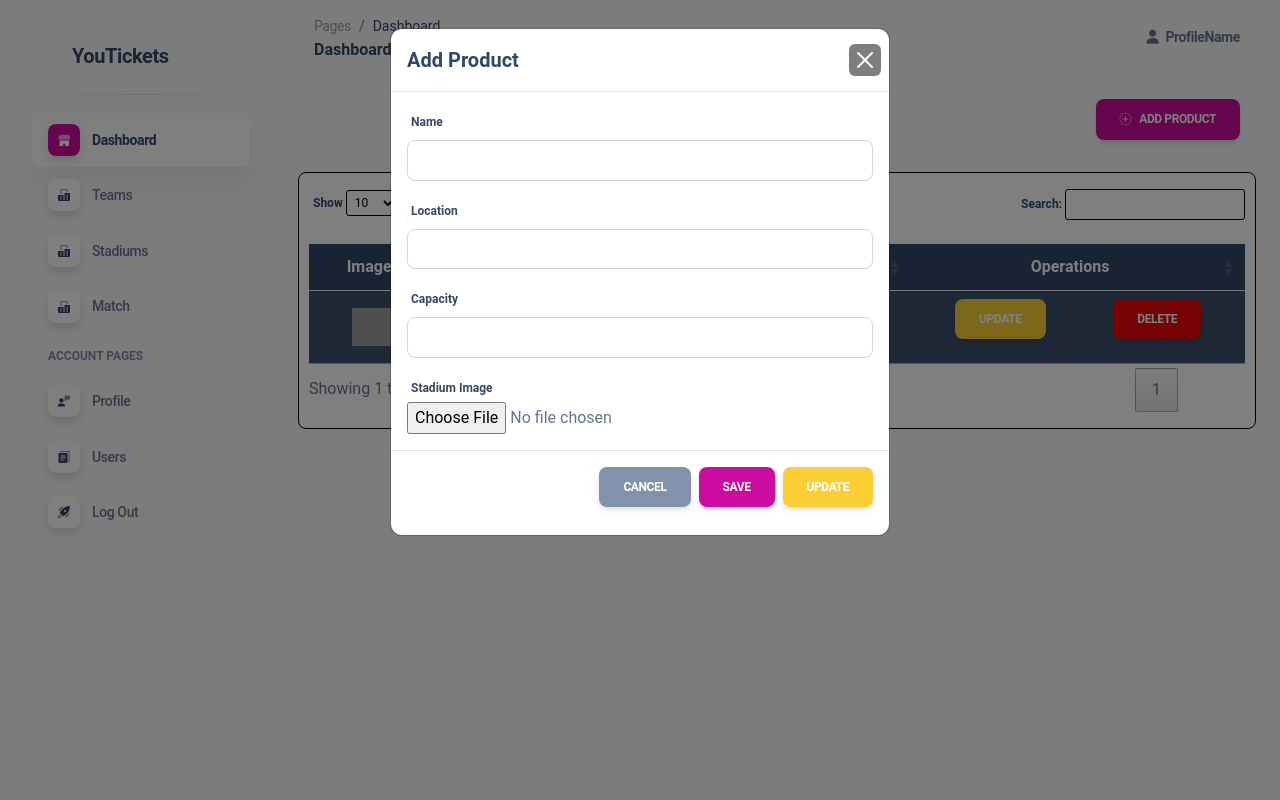
After one commit to 21asphyxia/Gestion-des-Tickets---FIFA-World-Cup-Qatar-2022, a PHP site: page /pages/admin/stadiums.php in a window 1280 px wide, after a click on "ADD PRODUCT". The commit adds this page. Run offline with PHP 8.4, Linux system fonts and the light colour scheme; data that the repository does not hold is empty; some libraries are stand-ins or nearby versions; grey boxes are pictures that could not be loaded.

Commit message:
adding stadiums page

```diff
--- a/includes/admin/sidebar.php
+++ b/includes/admin/sidebar.php
@@ -30,7 +30,7 @@
           </a>
         </li>
         <li class="nav-item">
-          <a class="nav-link  " href="#">
+          <a class="nav-link  " href="../../pages/admin/teams.php">
             <div class="icon icon-shape icon-sm shadow border-radius-md bg-white text-center me-2 d-flex align-items-center justify-content-center">
               <svg width="12px" height="12px" viewBox="0 0 42 42" version="1.1" xmlns="http://www.w3.org/2000/svg" xmlns:xlink="http://www.w3.org/1999/xlink">
                 <title>office</title>
@@ -50,7 +50,7 @@
           </a>
         </li>
         <li class="nav-item">
-          <a class="nav-link  " href="#">
+          <a class="nav-link  " href="../../pages/admin/stadiums.php">
             <div class="icon icon-shape icon-sm shadow border-radius-md bg-white text-center me-2 d-flex align-items-center justify-content-center">
               <svg width="12px" height="12px" viewBox="0 0 42 42" version="1.1" xmlns="http://www.w3.org/2000/svg" xmlns:xlink="http://www.w3.org/1999/xlink">
                 <title>office</title>
--- a/includes/spectator/footer.php
+++ b/includes/spectator/footer.php
@@ -21,7 +21,7 @@
           <!-- Grid column -->
           <div class="col-md-2 fw-light col-lg-2 col-xl-2 mx-auto mb-4">
             <!-- Links -->
-            <h6 class="fw-light mb-4">
+            <h6 class="fw-bold mb-4">
               About
             </h6>
             <p>
@@ -49,7 +49,7 @@
           <!-- Grid column -->
             <div class="col-md-3 fw-light col-lg-2 col-xl-2 mx-auto mb-4">
               <!-- Links -->
-              <h6 class="fw-light mb-4">
+              <h6 class="fw-bold mb-4">
                 Partner with us
               </h6>
               <p>
--- /dev/null
+++ b/pages/admin/stadiums.php
@@ -0,0 +1,110 @@
+<?php
+include_once '../../includes/admin/head.php';
+?>
+<link rel="stylesheet" href="https://cdn.jsdelivr.net/npm/bootstrap-icons@1.10.2/font/bootstrap-icons.css">
+<body class="g-sidenav-show bg-gray-100">
+    <?php include_once '../../includes/admin/sidebar.php'; ?>
+    <main class="main-content position-relative max-height-vh-100 h-100 border-radius-lg ">
+        <?php include_once '../../includes/admin/navbar.php';?>
+        <!-- Content -->
+        <div class="tableContainer m-4">
+        <div class="d-flex justify-content-end m-3">
+            <button href="#modal-product" data-bs-toggle="modal" class="btn btn-primary d-flex "><i class="bi bi-plus-circle-dotted me-2"></i>Add Product</button>
+        </div>
+
+      <table class="table table-dark table-hover table-striped "  id="myTable">
+        <thead>
+          <tr>
+            <!-- <th class="text-center" scope="col">Id</th> -->
+            <th class="text-center" scope="col">Image</th>
+            <th class="text-center" scope="col">Name</th>
+            <th class="text-center" scope="col">Location</th>
+            <th class="text-center" scope="col">Capacity</th>
+            <th class="text-center" scope="col">Operations</th>
+          </tr>
+        </thead>
+        <tbody>
+
+          <tr class="text-center">
+            <!-- <th class="align-middle" scope="row">1</th> -->
+            <td class="align-middle"><img class="flagImage" src="../../assets/img/Flag-Senegal.webp" alt="image" width="50px"></td>
+            <td class="align-middle">Senegal</td>
+            <td class="align-middle" >Aliou Cissé</td>
+            <td class="align-middle" >40000</td>
+            <td class="align-middle" >
+                <div class="d-flex flex-wrap justify-content-around">
+                    <a href="#" class="btn btn-warning d-flex"></i>Update</a>
+                    <a href="#" class="btn btn-danger d-flex"></i>Delete</a>
+                </div>
+            </td>
+          </tr>
+
+
+
+        </tbody>
+      </table>
+              <!-- MODAL -->
+      <div class="modal fade" id="modal-product" tabindex="-1" aria-labelledby="staticBackdropLabel" aria-hidden="true" >
+        <div class="modal-dialog">
+          <div class="modal-content">
+            <form action="" method="POST" id="form" enctype="multipart/form-data" data-parsley-validate>
+              <div class="modal-header">
+                <h5 class="modal-title">Add Product</h5>
+                <button type="button" class="btn-close" data-bs-dismiss="modal" aria-label="Close"></button>
+              </div>
+              <div class="modal-body">
+                  <!-- HIDDEN INPUT  -->
+                  <input type="hidden" name="product-id">
+
+                  <div class="mb-3">
+                    <label class="form-label" >Name</label>
+                    <input name="nameStadiums" type="text" class="form-control" id="nameStadiums" required/>
+                  </div>
+
+                  <div class="mb-3">
+                    <label class="form-label" >Location</label>
+                    <input name="location" type="text" class="form-control" id="location" required/>
+                  </div>
+                  <div class="mb-3">
+                    <label class="form-label" >Capacity</label>
+                    <input name="capacity" type="text" class="form-control" id="capacity" required/>
+                  </div>
+
+                  <!-- <div class="mb-3">
+                    <label class="form-label">Groups</label>
+                    <select class="form-select" id="groups" name="groups" required>
+                      <option hidden>Please select</option>
+                      <option value="1">A</option>
+                      <option value="2">B</option>
+                      <option value="3">C</option>
+                      <option value="4">D</option>
+                      <option value="5">E</option>
+                      <option value="6">F</option>
+                      <option value="7">G</option>
+                      <option value="8">H</option>
+                    </select>
+                  </div> -->
+
+                  <div class="mb-0">
+                    <label class="col-md-4 control-label mb-1" for="filebutton">Stadium Image</label>
+                    <div class="col-md-4">
+                    <input id="stadiumPicture" name="stadiumPicture" class="input-file" type="file">
+                    </div>
+                  </div>
+
+              </div>
+              <div class="modal-footer">
+                <button data-bs-dismiss="modal" class="btn btn-secondary" >Cancel</button>
+                <button type="submit" name="save" class="btn btn-primary task-action-btn" id="save">Save</button>
+                <button type="submit" name="update" class="btn btn-warning task-action-btn" id="update">Update</button>
+              </div>
+            </form>
+          </div>
+        </div>
+      </div>
+    </div>
+
+    </main>
+</body>
+</html>
+<?php include_once '../../includes/admin/corejs.php'; ?>
```
Also changed, not shown: models/StadiumsModel.php (added, +104 -0 lines), controllers/StadiumsController.php (added).
